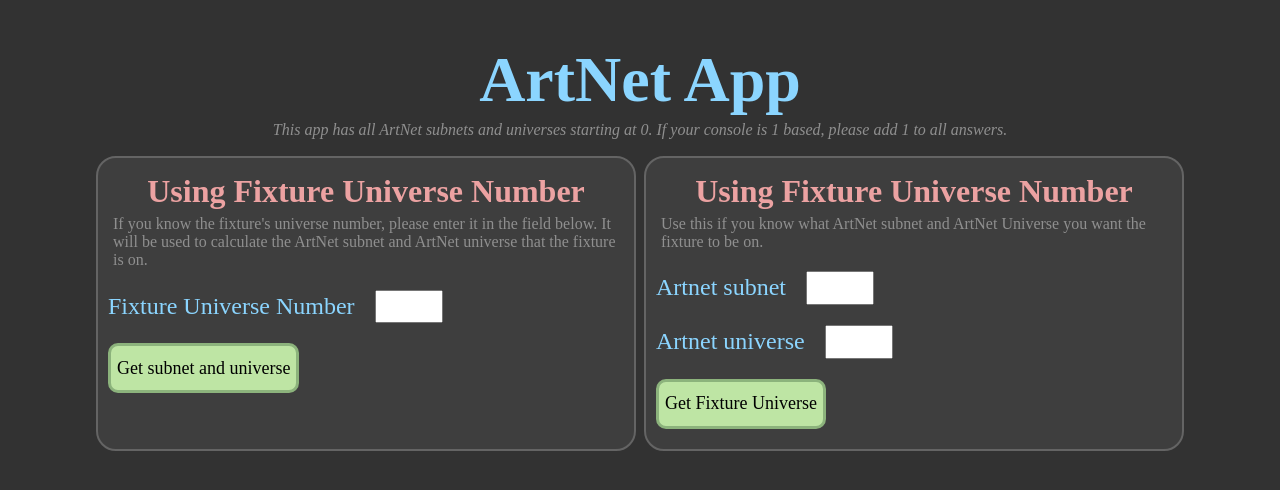
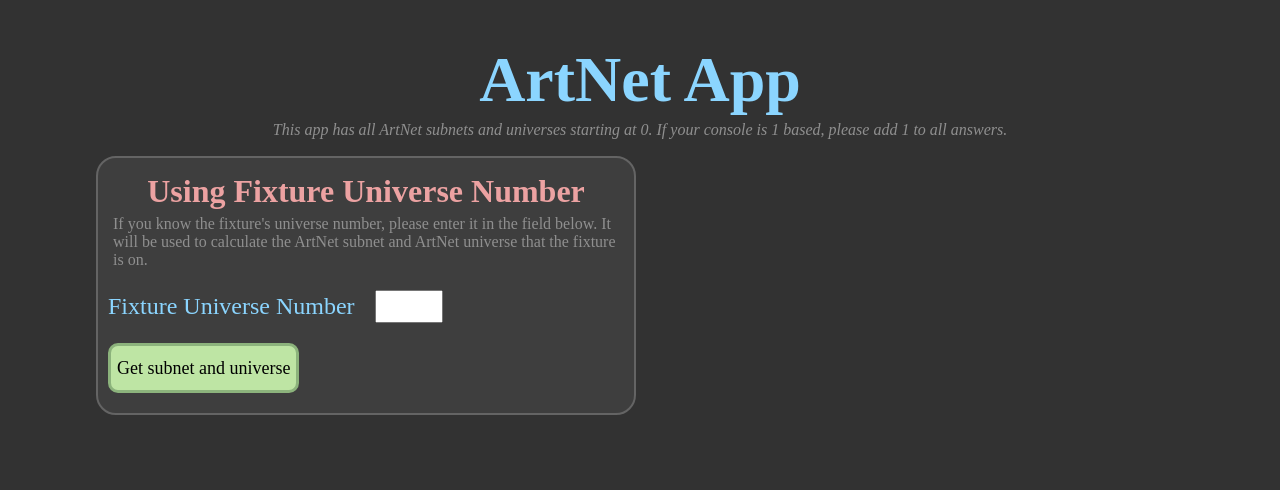
Before and after one commit to heyjaywilson/fixtureapp, a plain HTML site: page index.html in a window 1280 px wide. Drawn offline with nearby package versions, Linux system fonts and the light colour scheme.

Commit message:
Update index.html

```diff
--- a/index.html
+++ b/index.html
@@ -28,23 +28,6 @@
       </div>
     </div>
   </div>
-  <div class="app2">
-    <div class="description">
-      <h2>Using Fixture Universe Number</h2>
-      <p>Use this if you know what ArtNet subnet and ArtNet Universe you want the fixture to be on.</p>
-    </div>
-    <div id="console">
-      <form id = "console-form">
-        <label for="">Artnet subnet</label><input class="sub" id="sub" type="number" min="0" max="15"><br>
-        <label for="">Artnet universe</label><input id="uni" type="number" min="0" max="15"><br>
-        <button type="submit" name="button" id="#console-sub">Get Fixture Universe</button>
-      </form>
-      <div id="console-answer" class="answer js-answer">
-      </div>
-    </div>
-    </div>
-  </div>
-
   <!-- JQuery -->
   <script src="https://code.jquery.com/jquery-3.1.0.min.js"></script>
   <!-- JS Link -->
```
